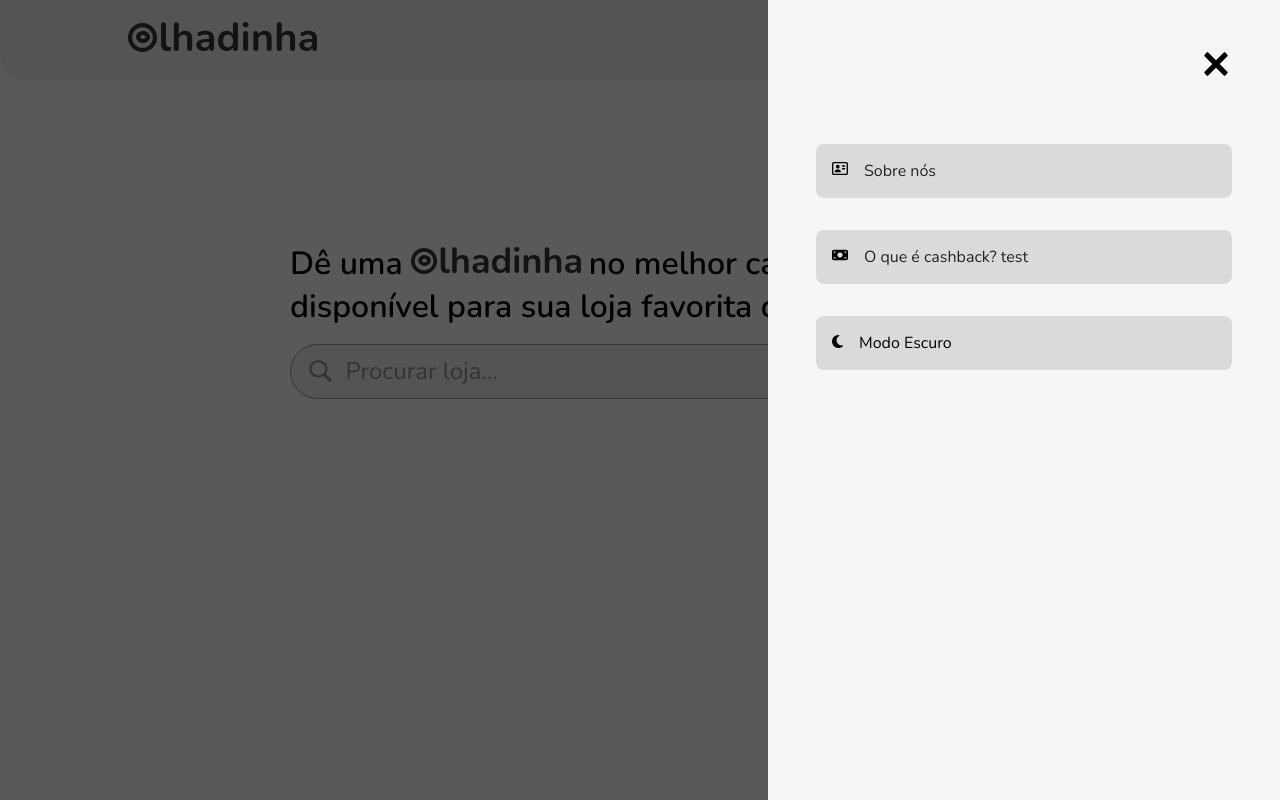
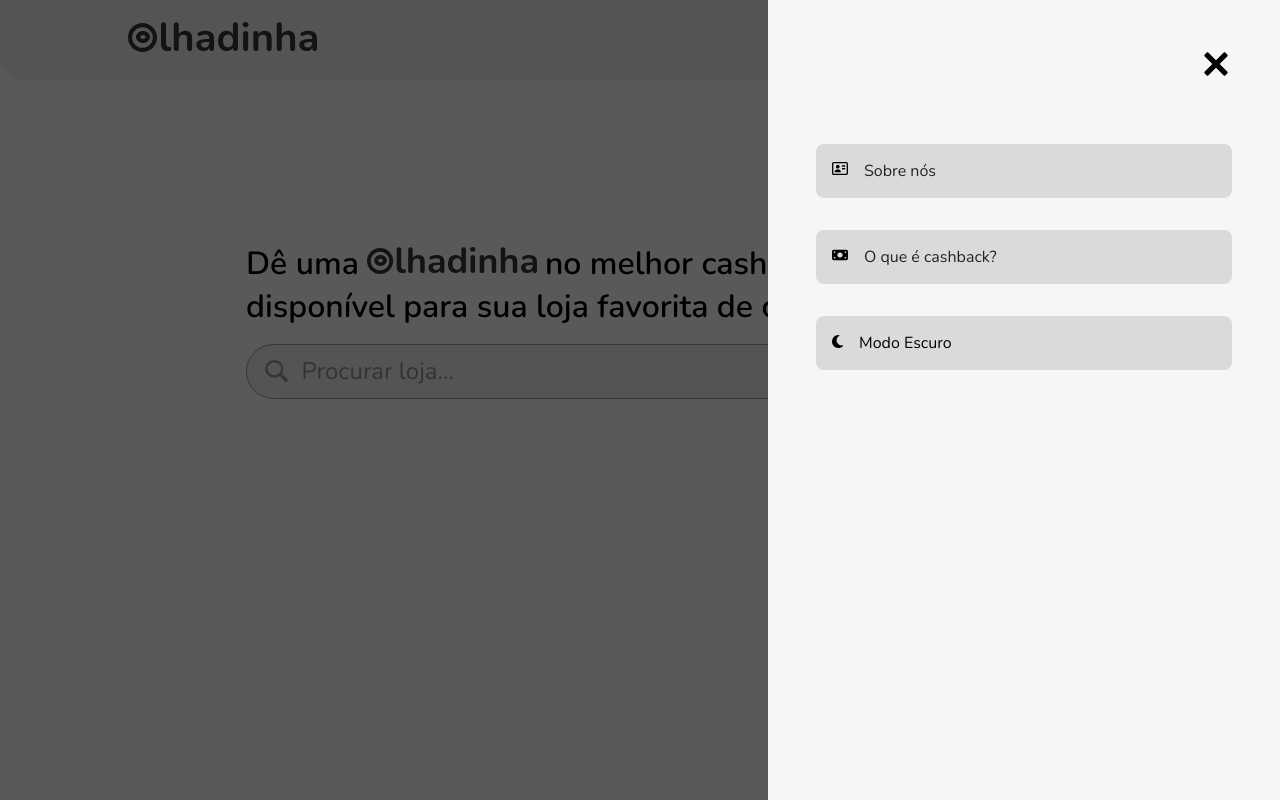
Before and after one commit to GiovannyCordeiro/Olhadinha, a React (Vite) app in the folder frontend/: page / in a window 1280 px wide. Both pictures are taken after a click on the element 1132 px from the left and 40 px from the top of the page. Built offline with nearby package versions, Linux system fonts and the light colour scheme.

Commit message:
test: trading the local changes

```diff
--- a/frontend/src/components/Header/index.tsx
+++ b/frontend/src/components/Header/index.tsx
@@ -47,7 +47,7 @@ export default function Header() {
                             <li>
                                 <img src={moneyBill} alt="Cédula Icon" />
                                 <NavLink to="/o-que-e-cashback">
-                                    O que é cashback? test
+                                    O que é cashback?
                                 </NavLink>
                             </li>
                             <li>
--- a/frontend/src/pages/root/index.tsx
+++ b/frontend/src/pages/root/index.tsx
@@ -35,7 +35,7 @@ export default function RootPage() {
                             <img src={olhadinhaName} alt="Olhadinha" />
                             no melhor cashback
                         </span>
-                        <span>disponível para sua loja favorita de compras.</span>
+                        <span>disponível para sua loja favorita de compras. TESTING</span>
                     </div>
                     <div className={styles.searchBar}>
                         <div className={styles.wrapperInput}>
```
